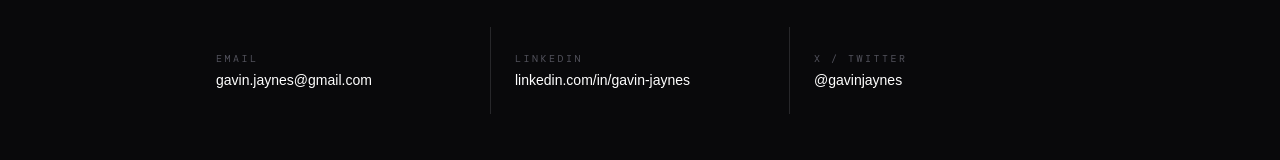
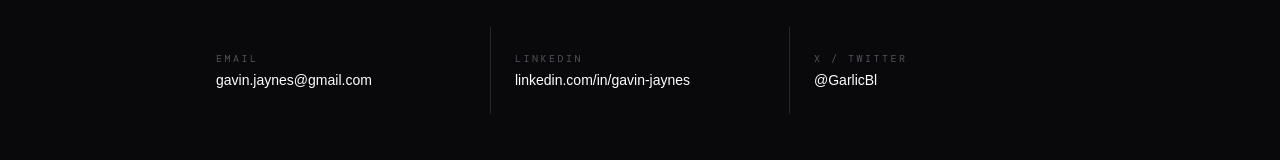
Before and after one commit to GavinJaynes/gavin-jaynes, a React (Vite) app: page / in a window 1280 px wide. Shown: the part 4775-4935 px from the top of the page. Built offline with nearby package versions, Linux system fonts and the light colour scheme; a web font is replaced by a local one.

Commit message:
Update Twitter handle

```diff
--- a/index.html
+++ b/index.html
@@ -20,7 +20,7 @@
 
     <!-- Twitter Card -->
     <meta name="twitter:card" content="summary_large_image" />
-    <meta name="twitter:site" content="@gavinjaynes" />
+    <meta name="twitter:site" content="@GarlicBl" />
     <meta name="twitter:title" content="Gavin Jaynes — Frontend Engineer" />
     <meta name="twitter:description" content="Frontend engineer with 15 years of production experience. DeFi native, algo trading systems, AI products." />
     <meta name="twitter:image" content="https://gavinjaynes.xyz/me.png" />
--- a/src/components/Contact.tsx
+++ b/src/components/Contact.tsx
@@ -4,7 +4,7 @@ import { EncryptedText } from "@/components/ui/encrypted-text"
 const links = [
   { label: "Email", value: "gavin.jaynes@gmail.com", href: "mailto:gavin.jaynes@gmail.com" },
   { label: "LinkedIn", value: "linkedin.com/in/gavin-jaynes", href: "https://www.linkedin.com/in/gavin-jaynes-45a0192b/" },
-  { label: "X / Twitter", value: "@gavinjaynes", href: "https://x.com/gavinjaynes" },
+  { label: "X / Twitter", value: "@GarlicBl", href: "https://x.com/GarlicBl" },
 ]
 
 export function Contact() {
```
